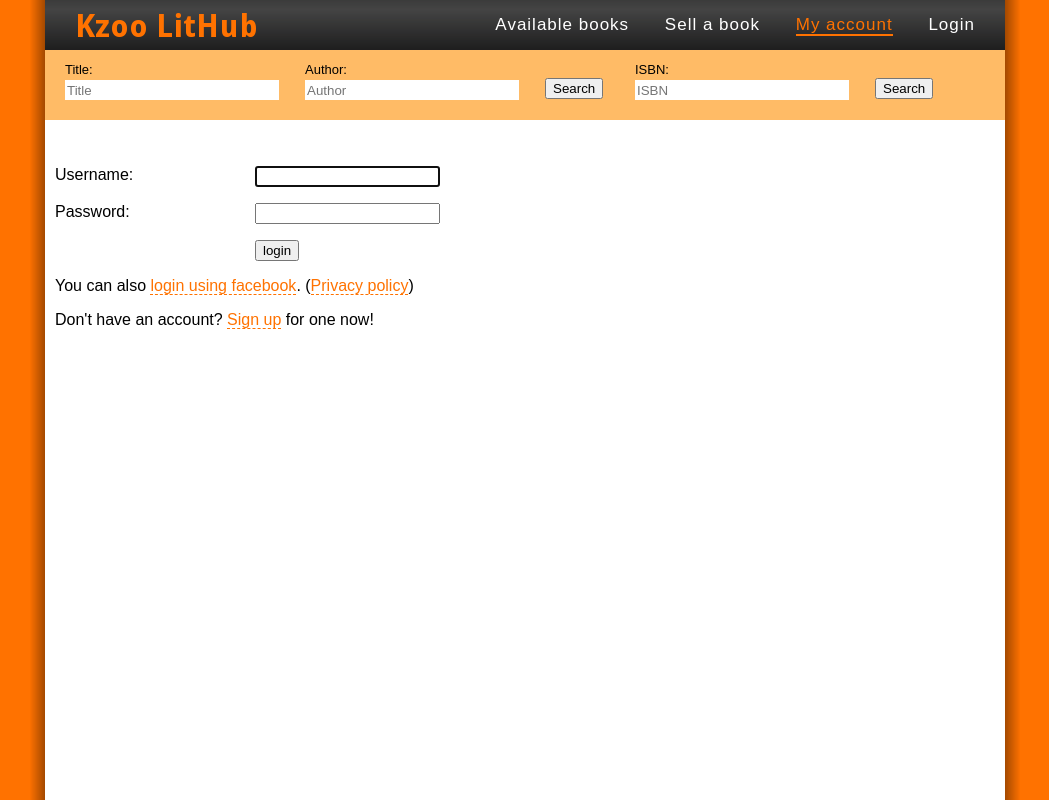
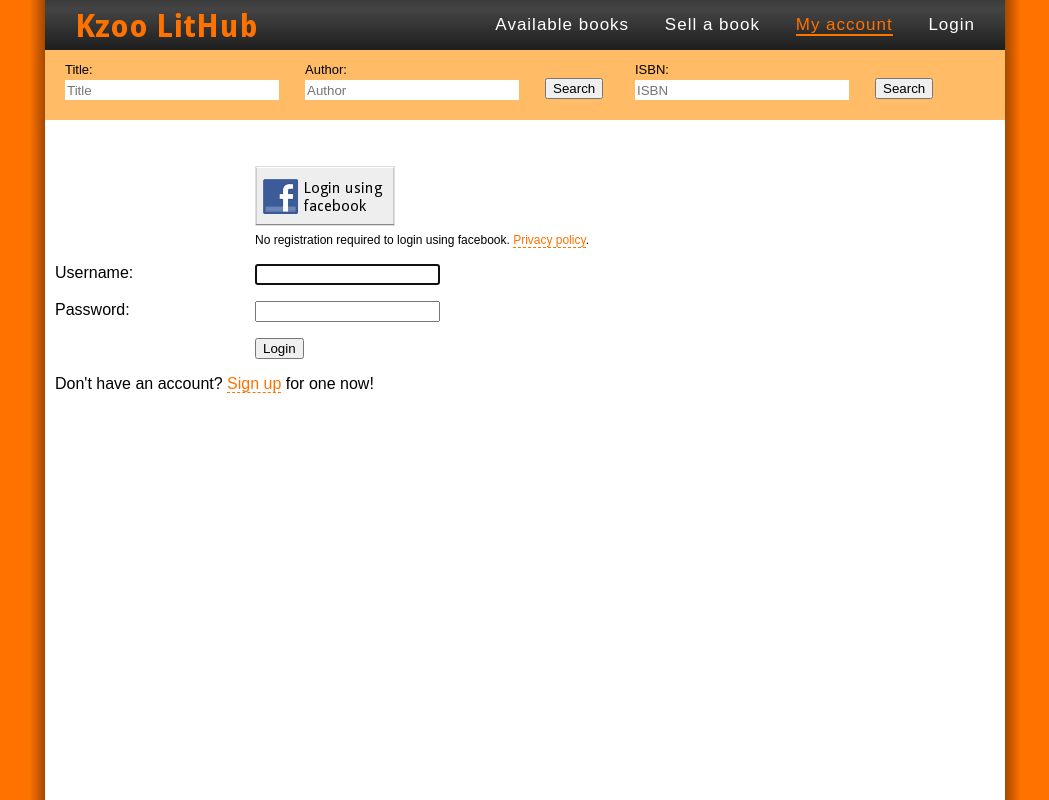
Before and after one commit to umangv/LitHub, a Django app: page /accounts/login/ in a window 1280 px wide. Shown: the whole page, without its empty margins (115-1164 px from the left). Run offline with Django 3.2, Linux system fonts and the light colour scheme; some web fonts are replaced.

Commit message:
New facebook login button

```diff
--- a/templates/registration/login.html
+++ b/templates/registration/login.html
@@ -22,15 +22,16 @@
 {% block title %}Login{% endblock %}
 {% block content %}
 {% if not user.is_authenticated %}
+  <p style="padding-left:200px;"><a href="{% url fbconnect.views.redirect_to_fb %}" style="border:0;"><img src="{{STATIC_URL}}images/loginfb.png" alt="Login using facebook"/></a>
+  <br/><span style="font-size:12px;">No registration required to login using facebook. <a href="{% url fbconnect_privacy %}">Privacy policy</a>.</span></p>
   <div id="form">
   <form action="" method="post">
     {% csrf_token %}
     {{ form.as_p }}
-    <input type="submit" value="login" />
+    <input type="submit" value="Login" />
     <input type="hidden" name="next" value="{{ next|escape }}" />
   </form>
   </div>
-  <p>You can also <a href="{% url fbconnect.views.redirect_to_fb %}">login using facebook</a>. (<a href="{% url fbconnect_privacy %}">Privacy policy</a>)</p>
   <p>Don't have an account? <a href="{% url registration_register %}">Sign up</a> for one now!</p>
 {% else %}
 <p>You are already logged in as {{user.username}}</p>
```
Also changed, not shown: bookswap/static/images/loginfb.png (added).
